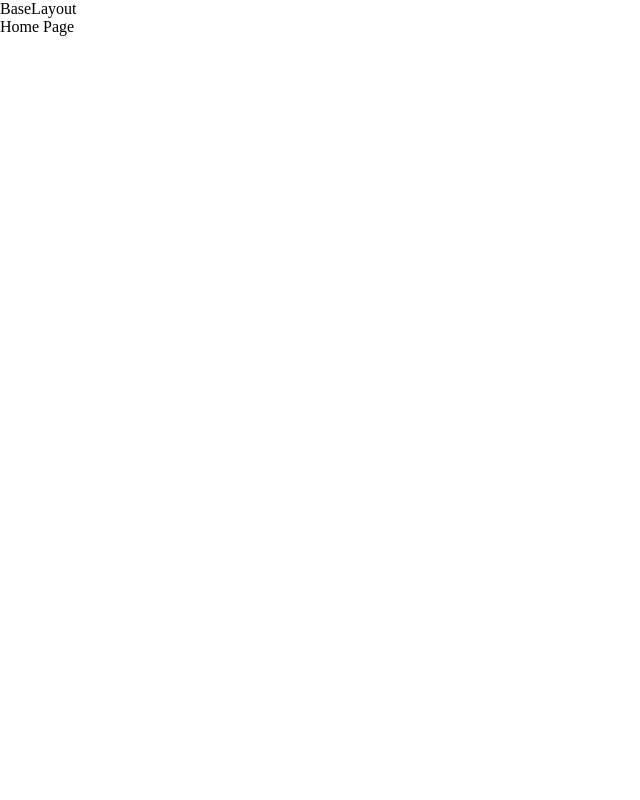
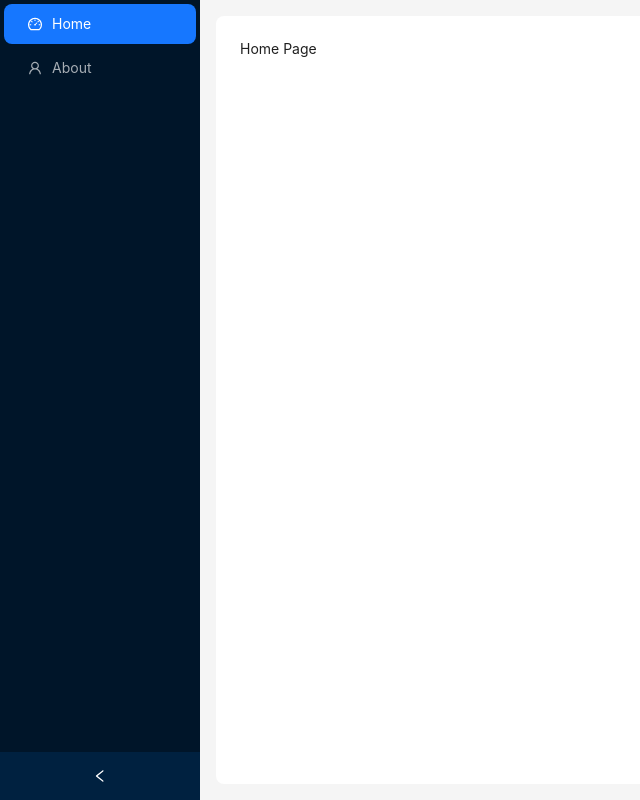
Before and after one commit to zxiaosi/blog-code, a React (Vite) app: page /home in a window 1280 px wide. Shown: the whole page, without its empty margins (0-640 px from the left). Built offline with nearby package versions, Linux system fonts and the light colour scheme.

Commit message:
feat: 完善 BaseLayout 组件

```diff
--- a/src/pages/layout/index.tsx
+++ b/src/pages/layout/index.tsx
@@ -1,11 +1,72 @@
-import { Outlet } from 'react-router-dom';
+import { DashboardOutlined, UserOutlined } from '@ant-design/icons';
+import { Layout, Menu, MenuProps, theme } from 'antd';
+import { useEffect, useState } from 'react';
+import { Outlet, useLocation, useNavigate } from 'react-router-dom';
+
+const { Content, Sider } = Layout;
+
+const menuItems: MenuProps['items'] = [
+  {
+    key: 'home',
+    label: 'Home',
+    icon: <DashboardOutlined />,
+  },
+  {
+    key: 'about',
+    label: 'About',
+    icon: <UserOutlined />,
+  },
+];
 
 const BaseLayout = () => {
+  const {
+    token: { colorBgContainer, borderRadiusLG },
+  } = theme.useToken();
+
+  const location = useLocation();
+  const navigate = useNavigate();
+
+  const [collapsed, setCollapsed] = useState(false);
+  const [selectedKey, setSelectedKey] = useState<string[]>([]);
+
+  /** 菜单点击事件 */
+  const handleMenuClick: MenuProps['onClick'] = (e) => {
+    setSelectedKey([e.key]);
+    navigate(`/${e.key}`);
+  };
+
+  useEffect(() => {
+    const path = location.pathname.slice(1); // 去掉开头的斜杠
+    setSelectedKey([path]);
+  }, [location]);
+
   return (
-    <div>
-      BaseLayout
-      <Outlet />
-    </div>
+    <Layout style={{ minHeight: '100vh' }}>
+      <Sider collapsible collapsed={collapsed} onCollapse={(value) => setCollapsed(value)}>
+        <div className="demo-logo-vertical" />
+        <Menu
+          theme="dark"
+          mode="inline"
+          items={menuItems}
+          selectedKeys={selectedKey}
+          onClick={handleMenuClick}
+        />
+      </Sider>
+      <Layout>
+        <Content style={{ margin: 16 }}>
+          <div
+            style={{
+              padding: 24,
+              height: '100%',
+              background: colorBgContainer,
+              borderRadius: borderRadiusLG,
+            }}
+          >
+            <Outlet />
+          </div>
+        </Content>
+      </Layout>
+    </Layout>
   );
 };
 
```
